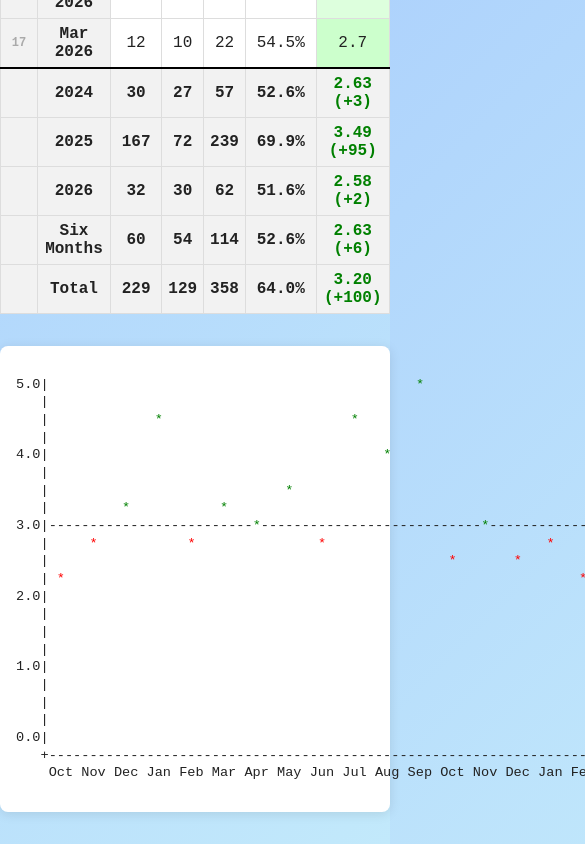
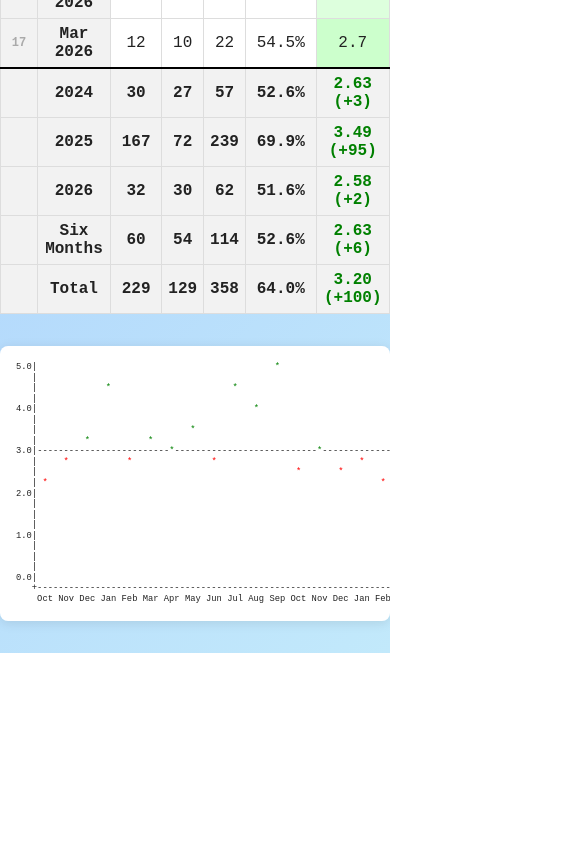
Before and after one commit to jonbri/att, a Next.js app: page / in a window 390 px wide. Shown: the part 846-1690 px from the top of the page, 585 px wide, since content can reach past the window. After the commit the page ends 1499 px from the top, so only its background shows below. Built offline with nearby package versions, Linux system fonts and the light colour scheme.

Commit message:
graph style tweak for phone

```diff
--- a/src/components/AsciiChart.tsx
+++ b/src/components/AsciiChart.tsx
@@ -71,13 +71,7 @@ export function AsciiChart({
   ];
 
   return (
-    <pre
-      style={{
-        fontFamily: "monospace",
-        fontSize: "0.85rem",
-        lineHeight: "1.3",
-      }}
-    >
+    <pre>
       {lines.map((line, idx) => (
         <React.Fragment key={idx}>
           {line}
--- a/src/global.scss
+++ b/src/global.scss
@@ -84,6 +84,20 @@ th {
   background-color: white;
   border-radius: 8px;
   box-shadow: 0 2px 12px rgba(0, 0, 0, 0.1);
+  overflow-x: auto;
+  -webkit-overflow-scrolling: touch;
+
+  pre {
+    font-size: 0.85rem;
+    line-height: 1.3;
+    margin: 0;
+    white-space: pre;
+
+    @media (max-width: 600px) {
+      font-size: 0.55rem;
+      line-height: 1.2;
+    }
+  }
 }
 
 .chart-title {
```
